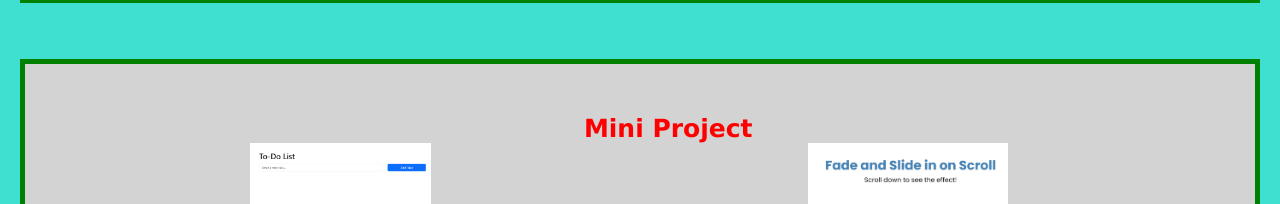
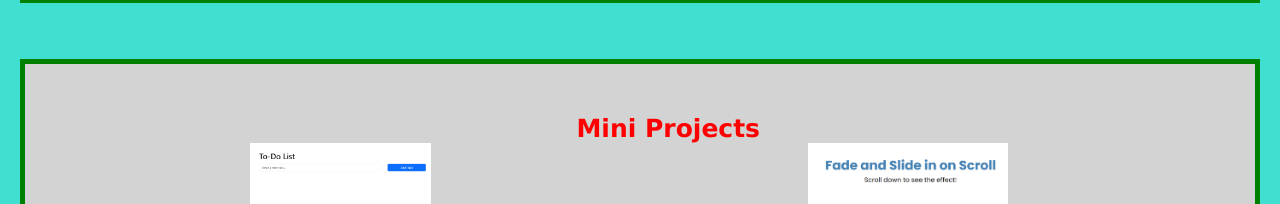
Before and after one commit to KKhola12/project10, a plain HTML site: page index.html in a window 1280 px wide. Shown: the part 1106-1310 px from the top of the page. Drawn offline with Linux system fonts and the light colour scheme.

Commit message:
committed

```diff
--- a/index.html
+++ b/index.html
@@ -80,7 +80,7 @@
     <!-- mini project-->
   <section class="item right">
 
-      <h2>Mini Project </h2>
+      <h2>Mini Projects </h2>
         <div class="mini">
           <div>
             <img src="Screenshot 2023-10-03 175425.png" Height="80px">
```
